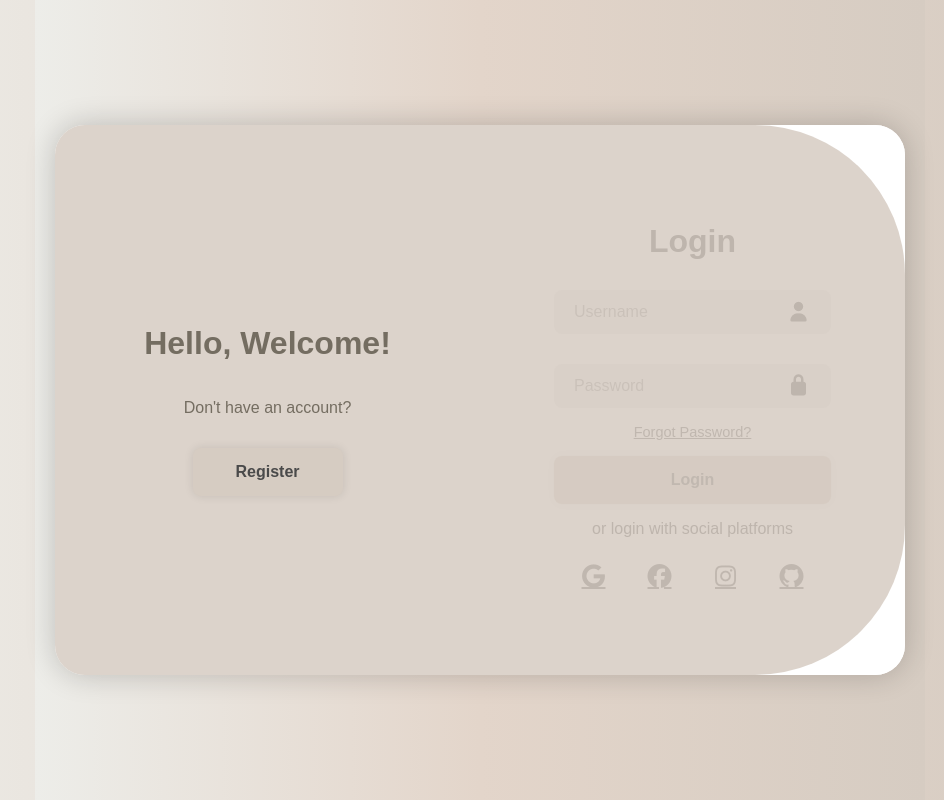
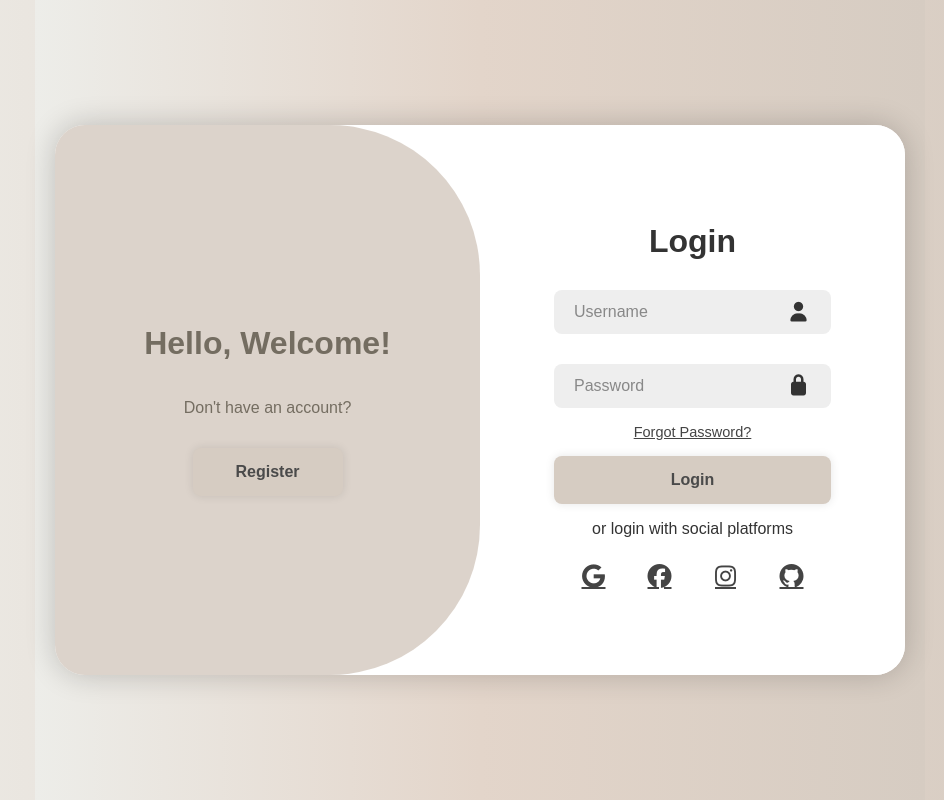
Before and after one commit to Alelover01/personalHub, a React (Create React App) app in the folder frontend/: page / in a window 1280 px wide. Shown: the whole page, without its empty margins (160-1104 px from the left). Built offline with nearby package versions, Linux system fonts and the light colour scheme.

Commit message:
Styled the blob better 2.0

```diff
--- a/frontend/src/pages/Auth/Auth.css
+++ b/frontend/src/pages/Auth/Auth.css
@@ -1,6 +1,6 @@
 /* =======================
-   AUTH PAGE - STYLES FIXED
-   ======================= */
+   AUTH PAGE - STYLES FIXED
+   ======================= */
 
 .auth-layout * {
   box-sizing: border-box;
@@ -50,7 +50,7 @@
 }
 
 .auth-layout .form-box.register {
-  left: 0;
+  left:0;
   opacity: 0;
 }
 
@@ -62,7 +62,7 @@
 }
 
 .auth-layout .container.active .form-box.register {
-  left: 50%;
+  left: 50;
   opacity: 1;
   z-index: 5;
 }
@@ -113,7 +113,7 @@
   height: 48px;
   background: #d6ccc2;
   border-radius: 8px;
-  box-shadow: 0 0 10px rgba(0,0,0,0.1);
+  box-shadow: 0 0 10px rgba(0, 0, 0, 0.1);
   border: none;
   outline: none;
   cursor: pointer;
@@ -152,10 +152,10 @@
 .auth-layout .toggle-box::before {
   content: '';
   position: absolute;
-  left: -200%;
+  left: -250%;
   width: 300%;
   height: 100%;
-  background-color: rgba(214,204,194,0.85);
+  background-color: rgba(214, 204, 194, 0.85);
   border-radius: 150px;
   z-index: 2;
   mix-blend-mode: normal;
@@ -163,7 +163,7 @@
 }
 
 .auth-layout .container.active .toggle-box::before {
-  left: -50%;
+  left: 50%;
 }
 
 /* ========== Toggle Panels (testo + pulsanti) ========== */
@@ -187,7 +187,7 @@
 }
 
 .auth-layout .container.active .toggle-panel.toggle-left {
-  left: 50%;
+  left: -50%;
 }
 
 .auth-layout .toggle-panel.toggle-right {
@@ -210,7 +210,7 @@
   font-size: 16px;
   font-weight: 600;
   border-radius: 8px;
-  box-shadow: 0 0 10px rgba(0,0,0,0.1);
+  box-shadow: 0 0 10px rgba(0, 0, 0, 0.1);
   transition: background 0.3s ease;
 }
 
```
